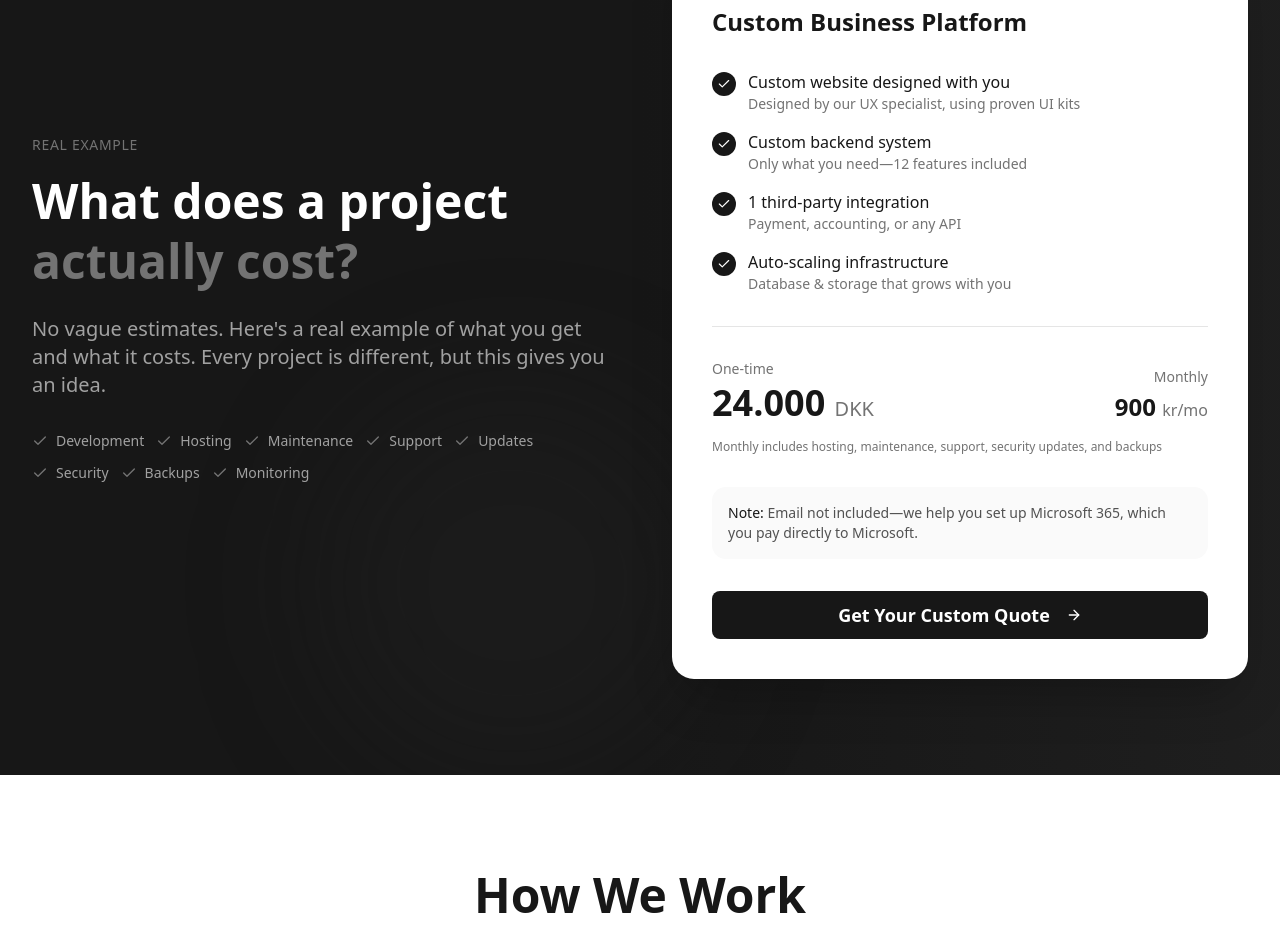
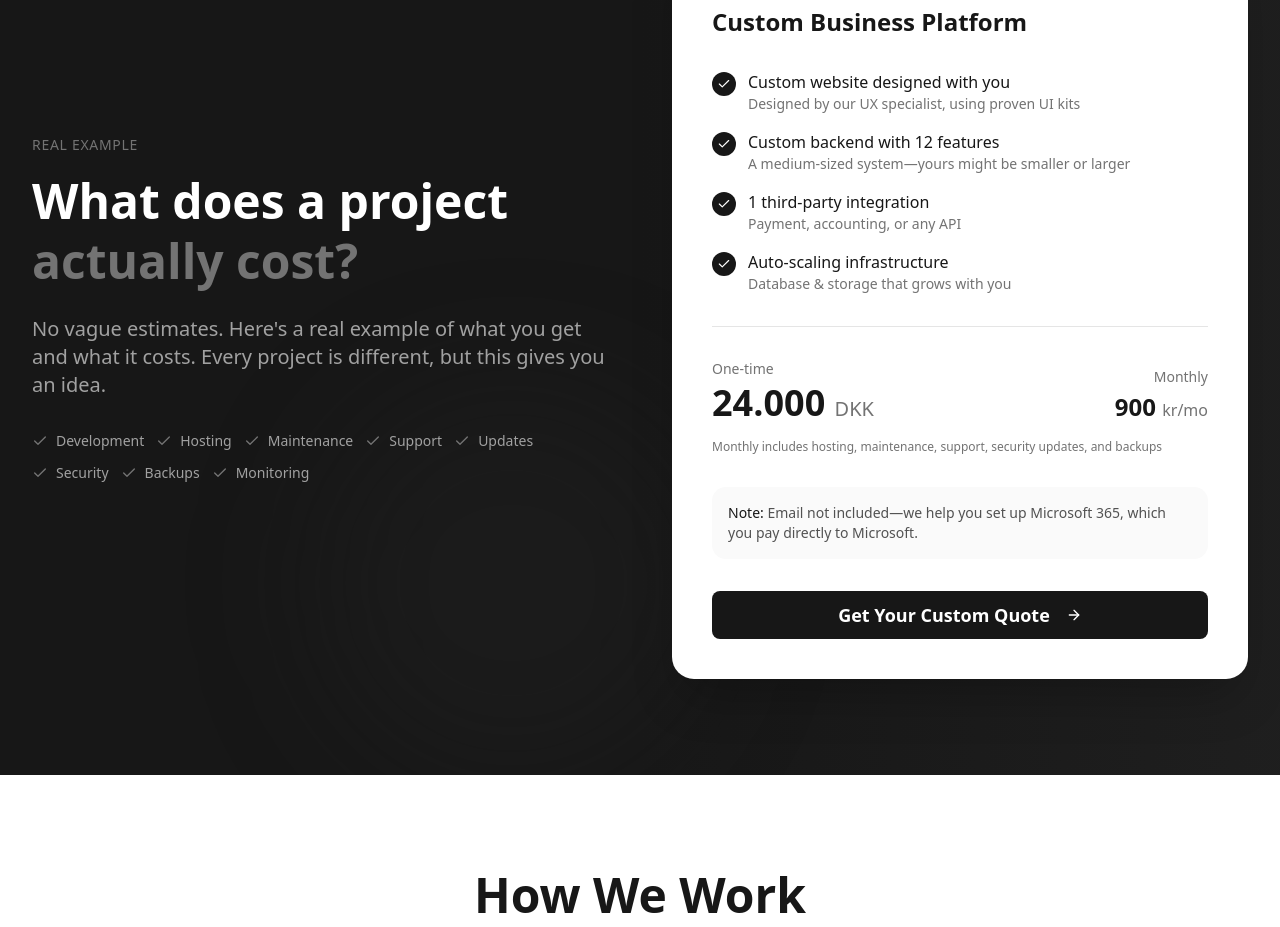
Before and after one commit to acentar/ceptiv.net, a Next.js app: page / in a window 1280 px wide. Shown: the part 4040-4967 px from the top of the page. Built offline with nearby package versions, Linux system fonts and the light colour scheme; no server answers; the database is empty.

Commit message:
fix: Clarify 12 features is a medium-sized system

```diff
--- a/src/app/page.tsx
+++ b/src/app/page.tsx
@@ -643,8 +643,8 @@ export default function Home() {
                       <Check className="w-3.5 h-3.5 text-white" />
                     </div>
                     <div>
-                      <p className="font-medium text-neutral-900">Custom backend system</p>
-                      <p className="text-sm text-neutral-500">Only what you need—12 features included</p>
+                      <p className="font-medium text-neutral-900">Custom backend with 12 features</p>
+                      <p className="text-sm text-neutral-500">A medium-sized system—yours might be smaller or larger</p>
                     </div>
                   </div>
                   <div className="flex items-start gap-3">
```
